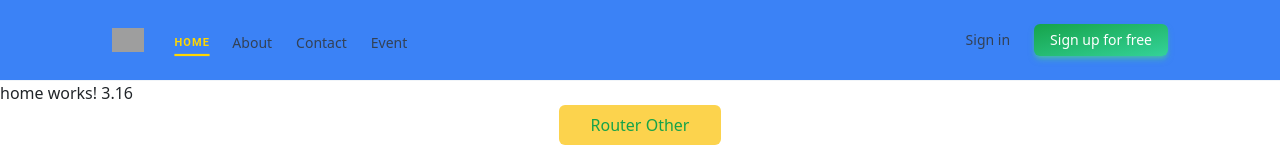
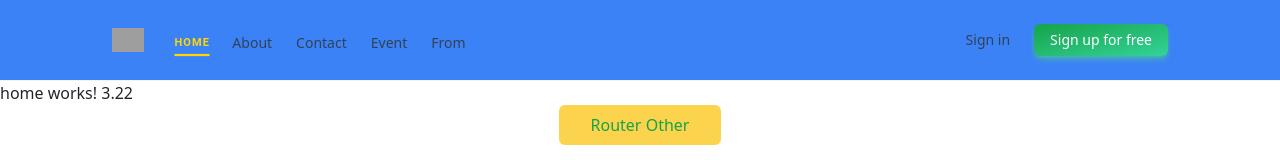
Before and after one commit to DushanMalind/Angular-Learning, an Angular app: page /home in a window 1280 px wide. Shown: the top 160 px of the page. Built offline with nearby package versions, Linux system fonts and the light colour scheme; grey boxes are pictures that could not be loaded.

Commit message:
From Components Add

```diff
--- a/src/app/app.routes.ts
+++ b/src/app/app.routes.ts
@@ -4,12 +4,14 @@ import {AboutComponent} from "./about/about.component";
 import {PageNotFoundComponent} from "./page-not-found/page-not-found.component";
 import {PostComponent} from "./post/post.component";
 import {EventComponent} from "./event/event.component";
+import {FromComponent} from "./from/from.component";
 
 export const routes: Routes = [
   { path: 'home', 'title': "Home", component: HomeComponent },
   { path: 'about', 'title': "About", component: AboutComponent },
   { path: 'contact', 'title': "contact", component: PostComponent },
-  { path: 'event', 'title': "contact", component: EventComponent },
+  { path: 'event', 'title': "Event", component: EventComponent },
+  { path: 'from', 'title': "From", component: FromComponent },
   { path: '', redirectTo: "/home", pathMatch: "full" },
   {path: '**', component: PageNotFoundComponent}
 ];
--- a/src/app/event/event.component.html
+++ b/src/app/event/event.component.html
@@ -152,7 +152,7 @@
 <br>
 <br>
 
-<!--/////////////////////////// ng SwitchCase ////////////////////////////////////-->
+<!--/////////////////////////// ng-Style ////////////////////////////////////-->
 
 <!--ng-Style-->
 
--- /dev/null
+++ b/src/app/from/from.component.html
@@ -0,0 +1 @@
+<p>from works!</p>
--- a/src/app/home/home.component.html
+++ b/src/app/home/home.component.html
@@ -1,4 +1,4 @@
-<p>home works! 3.16</p>
+<p>home works! 3.22</p>
 
 
 <button routerLink="/about" class="flex mx-auto text-green-600 bg-amber-300 py-2 px-8 focus:outline-2 rounded">Router Other</button>
--- a/src/app/navbar/navbar.component.html
+++ b/src/app/navbar/navbar.component.html
@@ -24,6 +24,9 @@
       <li class="pt-1.5 font-dm text-sm font-medium text-slate-700">
         <a routerLink="/event" routerLinkActive="active" [routerLinkActiveOptions]="{exact: true}" ariaCurrentWhenActive="page" href="#">Event</a>
       </li>
+      <li class="pt-1.5 font-dm text-sm font-medium text-slate-700">
+        <a routerLink="/from" routerLinkActive="active" [routerLinkActiveOptions]="{exact: true}" ariaCurrentWhenActive="page" href="#">From</a>
+      </li>
     </ul>
     <div class="flex-grow"></div>
     <div class="hidden items-center justify-center gap-6 md:flex">
```
Also changed, not shown: src/app/from/from.component.ts (added, +12 -0 lines), src/app/from/from.component.css (added).
